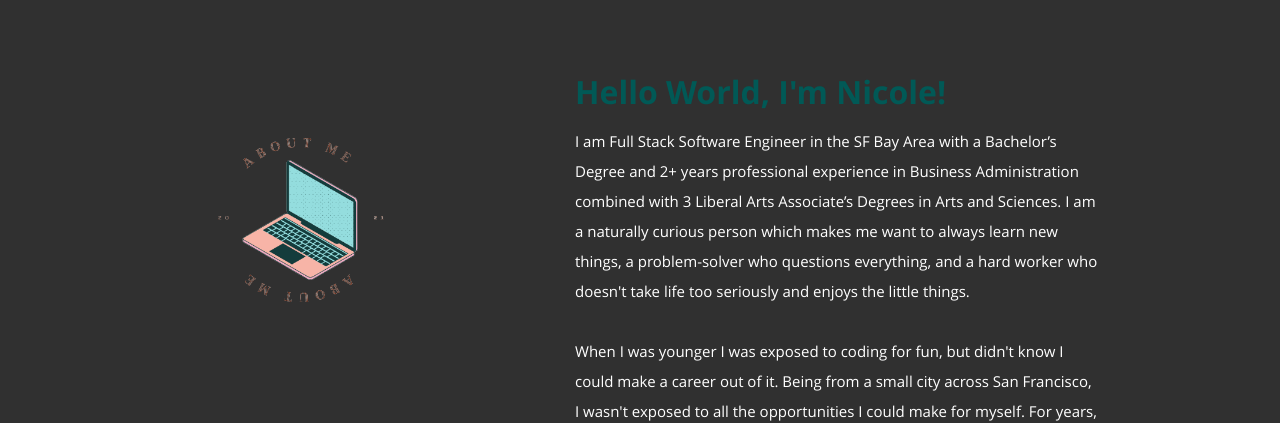
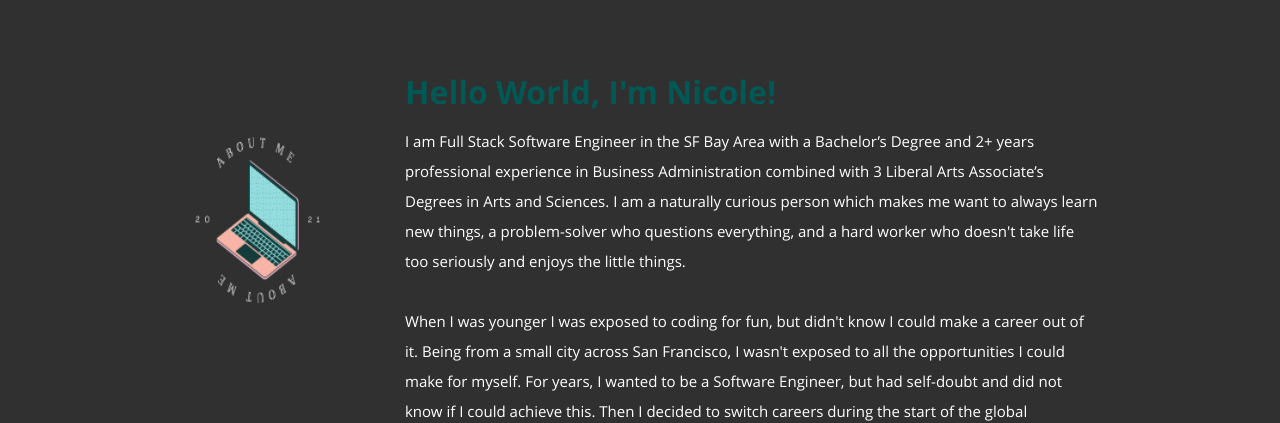
Before and after one commit to nicolewallace09/nicolewallace, a React (Create React App) app: page / in a window 1280 px wide. Shown: the part 826-1249 px from the top of the page. Built offline with nearby package versions, Linux system fonts and the light colour scheme.

Commit message:
resized image

```diff
--- a/src/Components/About.js
+++ b/src/Components/About.js
@@ -19,10 +19,10 @@ function About() {
       <>
       <section id="about">
       <div className="row">
-         <div className="five columns">
-            <img className="about-pic"  src='images/About_Me-removebg-preview.png' alt="aboutpic" />
+         <div className="three columns">
+            <img className="about-pic"  src='images/aboutme.png' alt="aboutpic" />
          </div>
-         <div className="seven columns main-col">
+         <div className="nine columns main-col">
             <h2>Hello World, I'm Nicole!</h2>
             <p>I am Full Stack Software Engineer in the SF Bay Area with a Bachelor’s Degree and 2+ years professional experience in Business Administration combined with 3 Liberal Arts Associate’s Degrees in Arts and Sciences. I am a naturally curious person which makes me want to always learn new things, a problem-solver who questions everything, and a hard worker who doesn't take life too seriously and enjoys the little things.</p>
             <p>When I was younger I was exposed to coding for fun, but didn't know I could make a career out of it. Being from a small city across San Francisco, I wasn't exposed to all the opportunities I could make for myself. For years, I wanted to be a Software Engineer, but had self-doubt and did not know if I could achieve this. Then I decided to switch careers during the start of the global pandemic and quit my full time job to fulfill my dreams of learning how to code. </p>
```
Also changed, not shown: public/images/About_Me-removebg-preview.png (deleted), public/images/aboutme.png (added).
